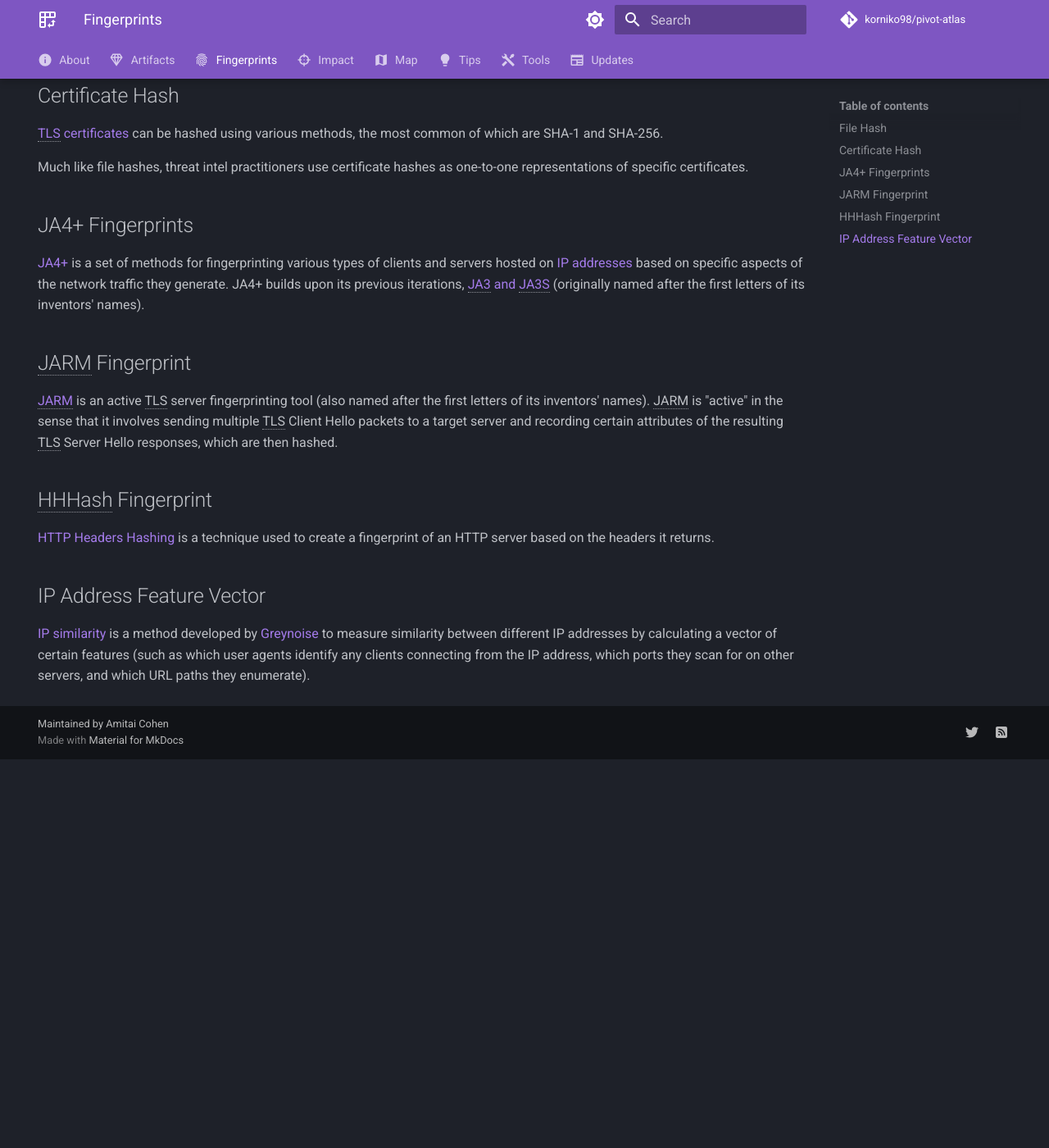
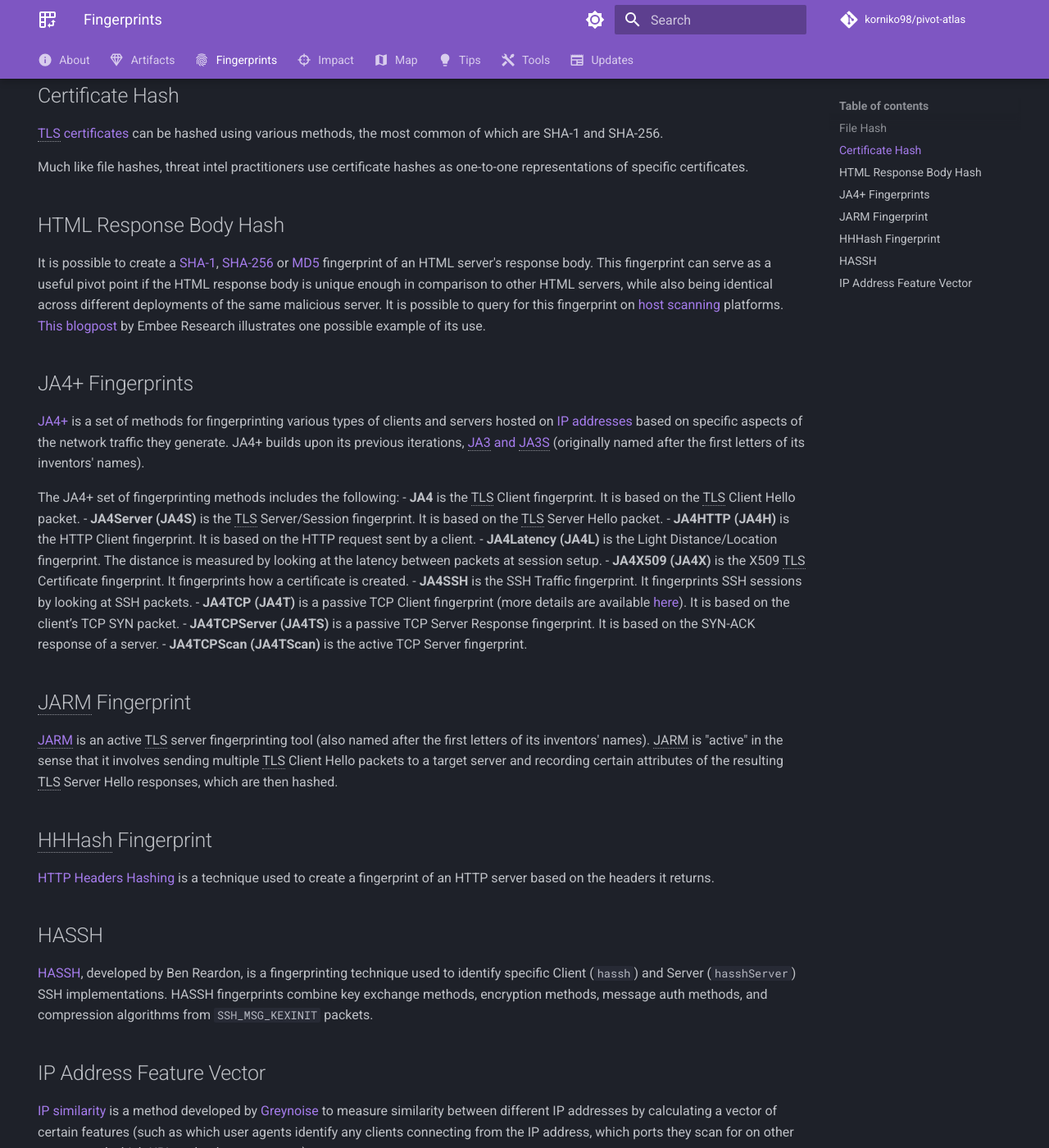
Before and after one commit to korniko98/pivot-atlas, an MkDocs documentation site: the page built from docs/fingerprints/index.md, in a window 1280 px wide and 1400 px high, scrolled down 615 px. Shown: the whole window at 82% size. Built offline with MkDocs 1.6.1 and Material for MkDocs 9.7.7, drawn with Linux system fonts in a browser that asks for light colours; comment, search, counter and statistics services are not loaded; before the commit the page ends 1541 px from its top, so only the background shows below that.

Commit message:
Added new pivot points, tools, fingerprints and fixed a typo (#21)
Co-authored-by: Amitai Cohen <71866656+korniko98@users.noreply.github.com>

```diff
--- a/docs/fingerprints/index.md
+++ b/docs/fingerprints/index.md
@@ -25,9 +25,24 @@
 
 Much like file hashes, threat intel practitioners use certificate hashes as one-to-one representations of specific certificates.
 
+## HTML Response Body Hash
+
+It is possible to create a [SHA-1](https://en.wikipedia.org/wiki/SHA-1), [SHA-256](https://en.wikipedia.org/wiki/SHA-2) or [MD5](https://en.wikipedia.org/wiki/MD5) fingerprint of an HTML server's response body. This fingerprint can serve as a useful pivot point if the HTML response body is unique enough in comparison to other HTML servers, while also being identical across different deployments of the same malicious server. It is possible to query for this fingerprint on [host scanning](/tools/#host-scanners) platforms. [This blogpost](https://www.embeeresearch.io/amadey-bot-infrastructure/) by Embee Research illustrates one possible example of its use.
+
 ## JA4+ Fingerprints
 
-[JA4+](https://medium.com/foxio/ja4-network-fingerprinting-9376fe9ca637) is a set of methods for fingerprinting various types of clients and servers hosted on [IP addresses](/artifacts/ip-address) based on specific aspects of the network traffic they generate. JA4+ builds upon its previous iterations, [JA3 and JA3S](https://engineering.salesforce.com/tls-fingerprinting-with-ja3-and-ja3s-247362855967/) (originally named after the first letters of its inventors' names).
+[JA4+](https://blog.foxio.io/ja4+-network-fingerprinting) is a set of methods for fingerprinting various types of clients and servers hosted on [IP addresses](/artifacts/ip-address) based on specific aspects of the network traffic they generate. JA4+ builds upon its previous iterations, [JA3 and JA3S](https://engineering.salesforce.com/tls-fingerprinting-with-ja3-and-ja3s-247362855967/) (originally named after the first letters of its inventors' names).
+
+The JA4+ set of fingerprinting methods includes the following:
+- **JA4** is the TLS Client fingerprint. It is based on the TLS Client Hello packet.
+- **JA4Server (JA4S)** is the TLS Server/Session fingerprint. It is based on the TLS Server Hello packet.
+- **JA4HTTP (JA4H)** is the HTTP Client fingerprint. It is based on the HTTP request sent by a client.
+- **JA4Latency (JA4L)** is the Light Distance/Location fingerprint. The distance is measured by looking at the latency between packets at session setup.
+- **JA4X509 (JA4X)** is the X509 TLS Certificate fingerprint. It fingerprints how a certificate is created.
+- **JA4SSH** is the SSH Traffic fingerprint. It fingerprints SSH sessions by looking at SSH packets.
+- **JA4TCP (JA4T)** is a passive TCP Client fingerprint (more details are available [here](https://blog.foxio.io/ja4t-tcp-fingerprinting)). It is based on the client’s TCP SYN packet.
+- **JA4TCPServer (JA4TS)** is a passive TCP Server Response fingerprint. It is based on the SYN-ACK response of a server.
+- **JA4TCPScan (JA4TScan)** is the active TCP Server fingerprint.
 
 ## JARM Fingerprint
 
@@ -37,6 +52,10 @@
 
 [HTTP Headers Hashing](https://www.foo.be/2023/07/HTTP-Headers-Hashing_HHHash) is a technique used to create a fingerprint of an HTTP server based on the headers it returns.
 
+## HASSH
+
+[HASSH](https://engineering.salesforce.com/open-sourcing-hassh-abed3ae5044c/), developed by Ben Reardon, is a fingerprinting technique used to identify specific Client (`hassh`) and Server (`hasshServer`) SSH implementations. HASSH fingerprints combine key exchange methods, encryption methods, message auth methods, and compression algorithms from `SSH_MSG_KEXINIT` packets.
+
 ## IP Address Feature Vector
 
 [IP similarity](https://www.greynoise.io/blog/how-we-built-ip-similarity) is a method developed by [Greynoise](https://www.greynoise.io/) to measure similarity between different IP addresses by calculating a vector of certain features (such as which user agents identify any clients connecting from the IP address, which ports they scan for on other servers, and which URL paths they enumerate).
--- a/docs/tools/tools.csv
+++ b/docs/tools/tools.csv
@@ -10,6 +10,7 @@
 [Silent Push](https://silentpush.com/),":material-checkbox-multiple-marked:{ title=""Also provides WHOIS history"" }",":material-checkbox-multiple-marked: { title=""Also provides DNS history"" }",:material-checkbox-marked:,:material-checkbox-marked:, ,":material-checkbox-marked-outline: { title=""Only contains information about submitted URLs."" }", , , , , ,
 [Validin](https://www.validin.com/),:material-checkbox-marked:,":material-checkbox-multiple-marked:{ title=""Also provides DNS history"" }",:material-checkbox-marked:,:material-checkbox-marked:, ,":material-checkbox-marked-outline: { title=""Only scans some URLs."" }", , , , , ,
 [IPinfo](https://ipinfo.io/), ,:material-checkbox-marked:, , , , , , , , , ,
+[dnstwist](https://dnstwist.it/), ,:material-checkbox-marked:, , , , , , , , , ,
 "[Spamhaus](https://www.spamhaus.org/) { title=""Premium only"" }", ,":material-checkbox-multiple-marked:{ title=""Also provides DNS history"" }", , , , , , , , , ,
 "[ZETAlytics](https://zetalytics.com/) { title=""Premium only"" }", ,":material-checkbox-multiple-marked:{ title=""Also provides DNS history"" }", , , , , , , , , ,
 "[Circle.lu](https://www.circl.lu/services/)  { title=""Limited access"" }", ,":material-checkbox-multiple-marked:{ title=""Also provides DNS history"" }", ,:material-checkbox-marked:, , , , , , , ,
```
Also changed, not shown: docs/artifacts/domain.md (+1 -1 lines), docs/artifacts/ip-address.md (+10 -1 lines), docs/impact/index.md (+1 -1 lines), docs/tools/index.md (+5 -1 lines).
